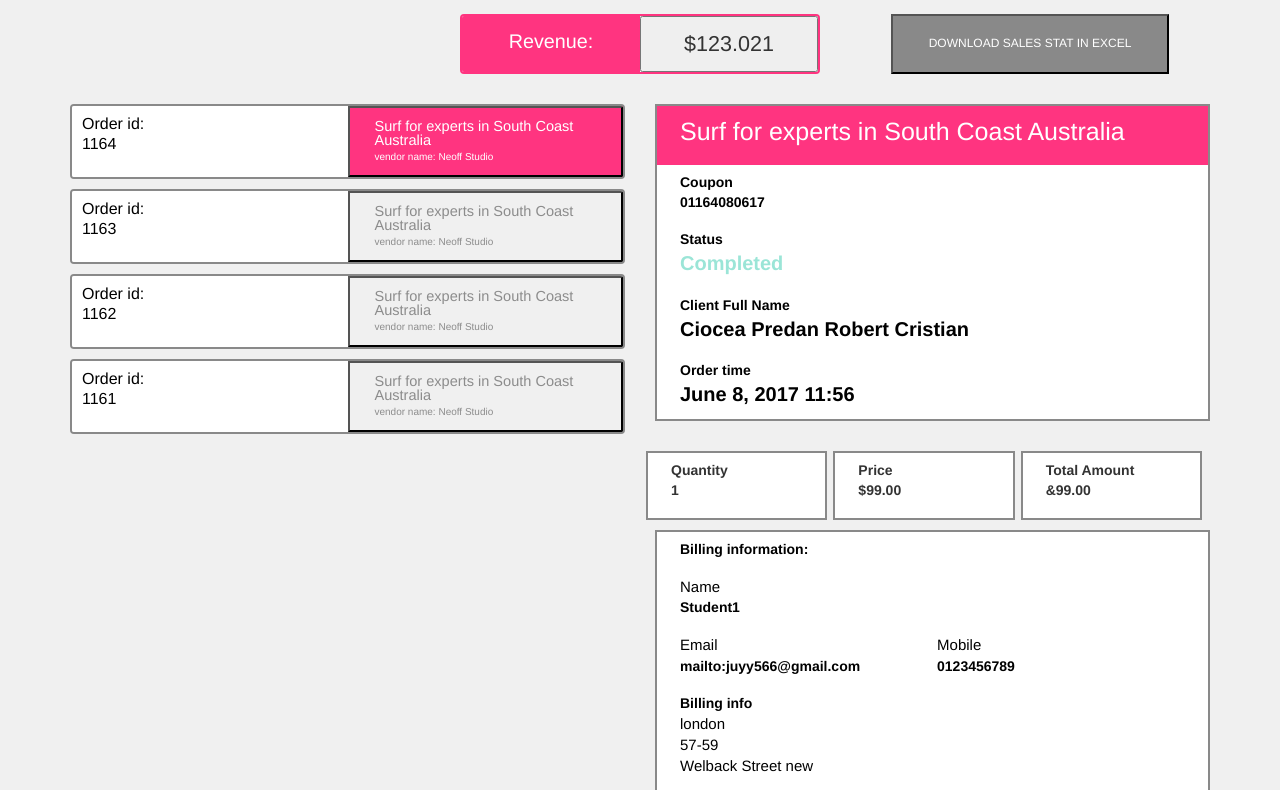
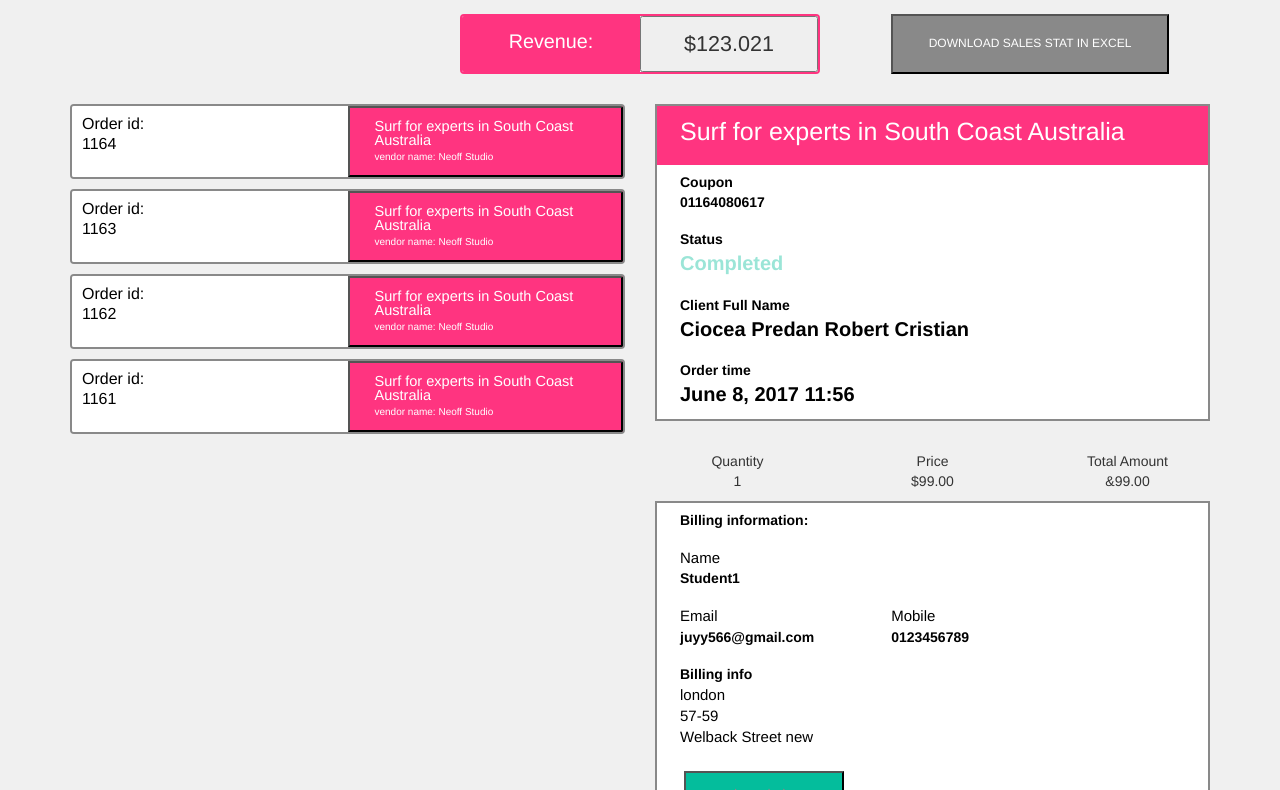
Before and after one commit to mahmoud20/myhobby, a plain HTML site: page index.html in a window 1280 px wide. Shown: the part 162-952 px from the top of the page. Drawn offline with Linux system fonts and the light colour scheme.

Commit message:
Update index.html

```diff
--- a/index.html
+++ b/index.html
@@ -21,7 +21,7 @@
 <body>
 		<!-- Start navBar -->
 		<nav class="navbar  navbar-inverse navbar-fixed">
-		  <div class="container">
+
 
 		    <div class="navbar-header">
 		      <button type="button" class="navbar-toggle collapsed" data-toggle="collapse" data-target="#bs-example-navbar-collapse-1" aria-expanded="false">
@@ -34,7 +34,9 @@
 		    </div>
 		    	 <form class="navbar-form navbar-left">
         <div class="form-group">
+          <div class="	cont">
           <input type="text" class="form-control" placeholder="Enter Key Words">
+          </div>
         </div>
 
       </form>
@@ -62,7 +64,7 @@
 		<!-- Start Activity section  -->
 		<section class="Activity text-center">
 				<div class=" container">
-				<h2>Activity Statistics</h2>
+						<h2>Activity Statistics</h2>
 					<div class="row">
 							<div class="col-lg-4 col-md-4 col-xs-12"></div>
 							<div class="col-lg-4 col-md-4 col-xs-12"">
@@ -100,7 +102,7 @@
 
 			</div>
 			<div class="progress">
-							<button class="pro1">Surf for experts in South Coast Australia <br>
+							<button class="pro">Surf for experts in South Coast Australia <br>
 							<span>vendor name: Neoff Studio</span>
 							</button>
 						  <div class="progress-bar" role="progressbar" aria-valuenow="60" aria-valuemin="0" aria-valuemax="100" style="width: 50%;">
@@ -113,7 +115,7 @@
 
 			</div>
 			<div class="progress">
-							<button class="pro1">Surf for experts in South Coast Australia <br>
+							<button class="pro">Surf for experts in South Coast Australia <br>
 							<span>vendor name: Neoff Studio</span>
 							</button>
 						  <div class="progress-bar" role="progressbar" aria-valuenow="60" aria-valuemin="0" aria-valuemax="100" style="width: 50%;">
@@ -126,7 +128,7 @@
 
 			</div>
 			<div class="progress">
-							<button class="pro1">Surf for experts in South Coast Australia <br>
+							<button class="pro">Surf for experts in South Coast Australia <br>
 							<span>vendor name: Neoff Studio</span>
 							</button>
 						  <div class="progress-bar" role="progressbar" aria-valuenow="60" aria-valuemin="0" aria-valuemax="100" style="width: 50%;">
@@ -158,15 +160,15 @@
 							</div>
 							<div class="med">
 							<div class="row">
-								<div class="quantity col-lg-4 col-md-4 col-xs-12">
+								<div class="l col-lg-4 col-md-4 col-xs-12">
 									Quantity <br>
 									1
 								</div>
-								<div class="quantity col-lg-4 col-md-4 col-xs-12">
+								<div class="m col-lg-4 col-md-4 col-xs-12">
 									Price<br>
 									$99.00
 								</div>
-								<div class="quantity  col-md-4 col-xs-12">
+								<div class="r  col-md-4 col-xs-12">
 									Total Amount <br>
 									&99.00
 								</div>
@@ -180,7 +182,7 @@
 								</p>
 								<div class="info">
 								<p><span> Email </span><br>
-								<a href="mailto:juyy566@gmail.com">mailto:juyy566@gmail.com </a>
+								<a href="mailto:juyy566@gmail.com">juyy566@gmail.com </a>
 
 								</p>
 								<p><span>Mobile</span><br>
```
